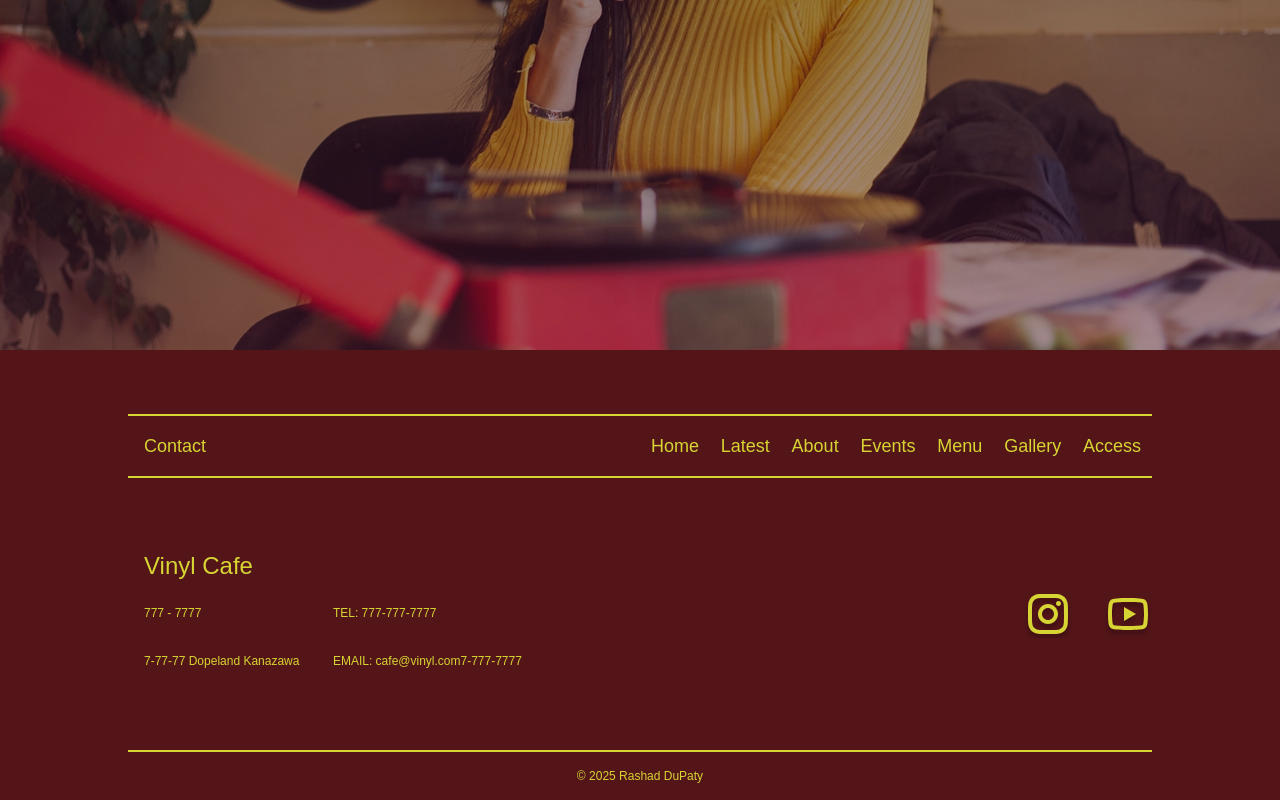
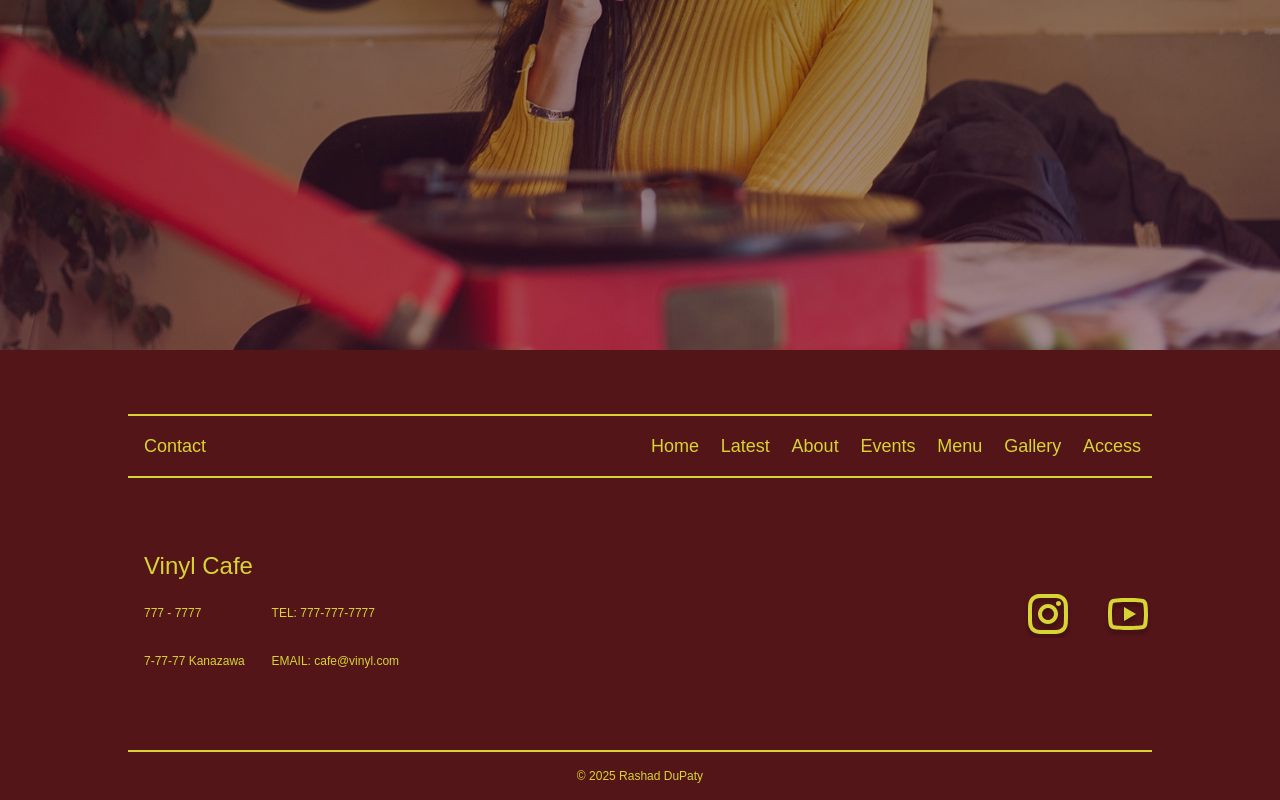
Before and after one commit to Fire-Bringer/vinyl-cafe-frontend, a Next.js app: page / in a window 1280 px wide. Shown: the part 450-1250 px from the top of the page. Built offline with nearby package versions, Linux system fonts and the light colour scheme; a web font is replaced by a local one.

Commit message:
fixed horizontal scroll bug

```diff
--- a/src/components/Footer/Footer.jsx
+++ b/src/components/Footer/Footer.jsx
@@ -3,7 +3,7 @@ const Footer = () => {
     <footer className="w-full relative bg-secondary">
       <div className="w-4/5 mx-auto pt-16">
         <div className="footer-links flex justify-center lg:justify-between border-y-2 border-y-primary">
-          <h6 className="text-primary text-lg font-medium font-body leading-7 p-4 hidden lg:block">
+          <h6 className="text-primary text-lg font-medium font-body leading-7 p-4 hidden lg:block xl:w-1/2 w-1/3">
             Contact
           </h6>
 
@@ -29,13 +29,13 @@ const Footer = () => {
 
             <div className="lg:row-start-2 lg:col-start-2 text-primary text-xs font-normal font-body leading-relaxed">TEL: 777-777-7777</div>
 
-            <div className="lg:row-start-3 lg:col-start-1 text-primary text-xs font-normal font-body leading-relaxed">7-77-77 Dopeland Kanazawa </div>
+            <div className="lg:row-start-3 lg:col-start-1 text-primary text-xs font-normal font-body leading-relaxed">7-77-77 Kanazawa </div>
 
-            <div className="lg:row-start-3 lg:col-start-2 text-primary text-xs font-normal font-body leading-relaxed">EMAIL: cafe@vinyl.com7-777-7777</div>
+            <div className="lg:row-start-3 lg:col-start-2 text-primary text-xs font-normal font-body leading-relaxed">EMAIL: cafe@vinyl.com</div>
 
           </div>
 
-          <div className="flex justify-center gap-8">
+          <div className="flex justify-center gap-8 lg:w-4/10">
 
             <div className="self-center">
               <img
--- a/src/styles/hero.css
+++ b/src/styles/hero.css
@@ -1,6 +1,6 @@
 /* Hero Section Container */
 .hero {
-  width: 100vw;
+  width: 100%;
   height: 100vh;
   overflow: hidden;
 }
```
